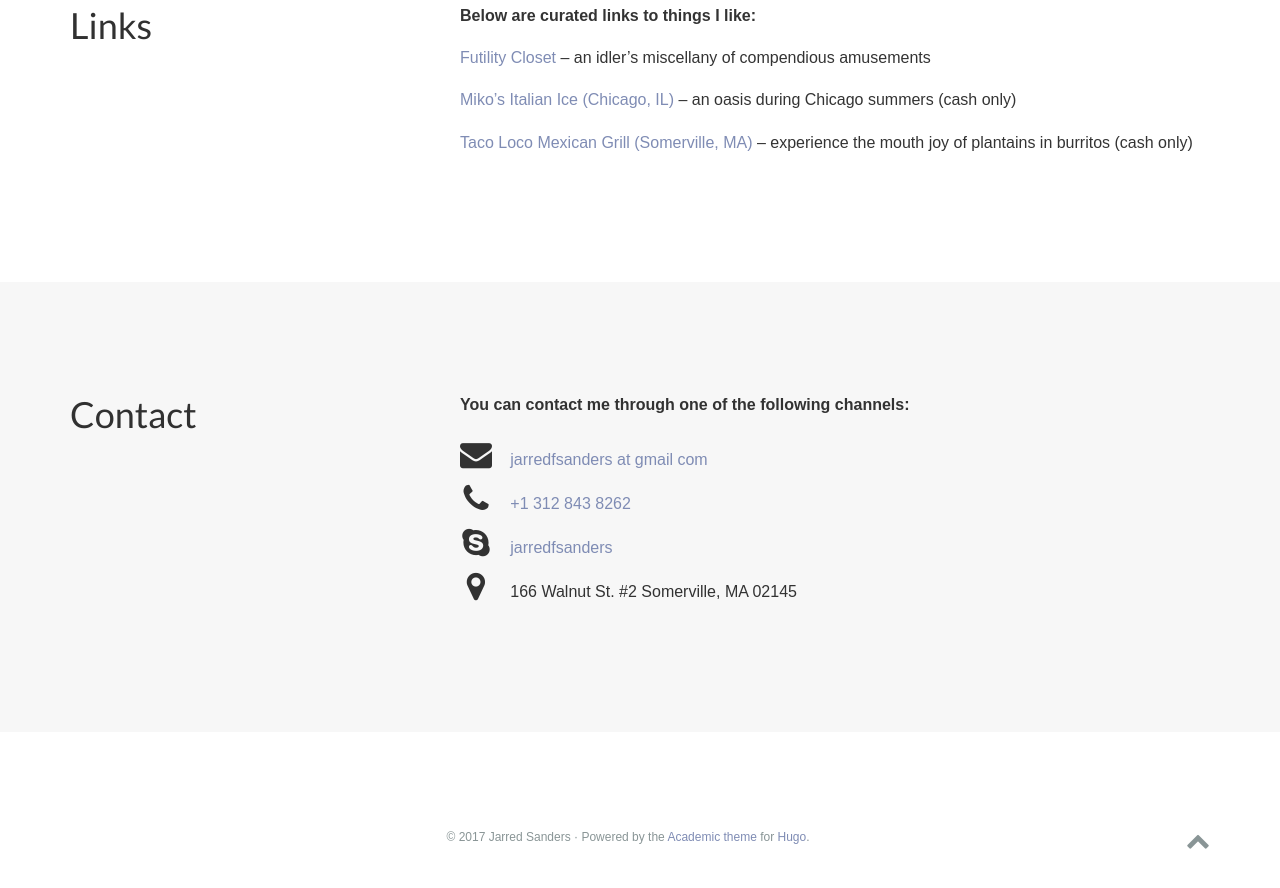
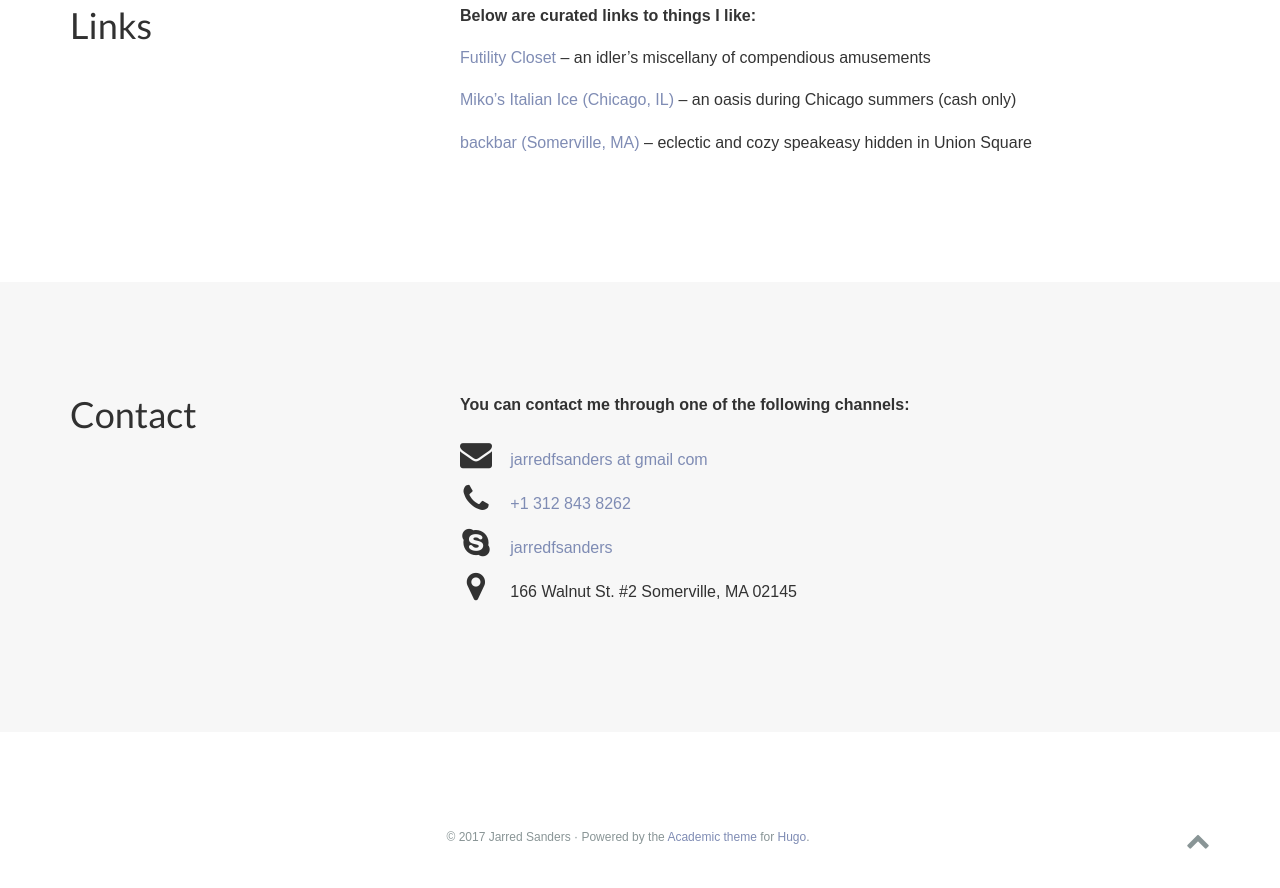
Before and after one commit to aridsand/aridsand.github.io, a plain HTML site: page index.html in a window 1280 px wide. Shown: the part 2656-3544 px from the top of the page. Drawn offline with nearby package versions, Linux system fonts and the light colour scheme; some icons are missing.

Commit message:
link edit

```diff
--- a/index.html
+++ b/index.html
@@ -642,7 +642,7 @@ during early development using the simple and well-characterized nematode <a hre
 
 <p><a href="https://www.mikositalianice.com/">Miko&rsquo;s Italian Ice (Chicago, IL)</a> &ndash; an oasis during Chicago summers (cash only)</p>
 
-<p><a href="https://www.yelp.com/biz/taco-loco-mexican-grill-somerville-2/">Taco Loco Mexican Grill (Somerville, MA)</a> &ndash; experience the mouth joy of plantains in burritos (cash only)</p>
+<p><a href="https://backbarunion.com/">backbar (Somerville, MA)</a> &ndash; eclectic and cozy speakeasy hidden in Union Square</p>
 
   </div>
 </div>
```
